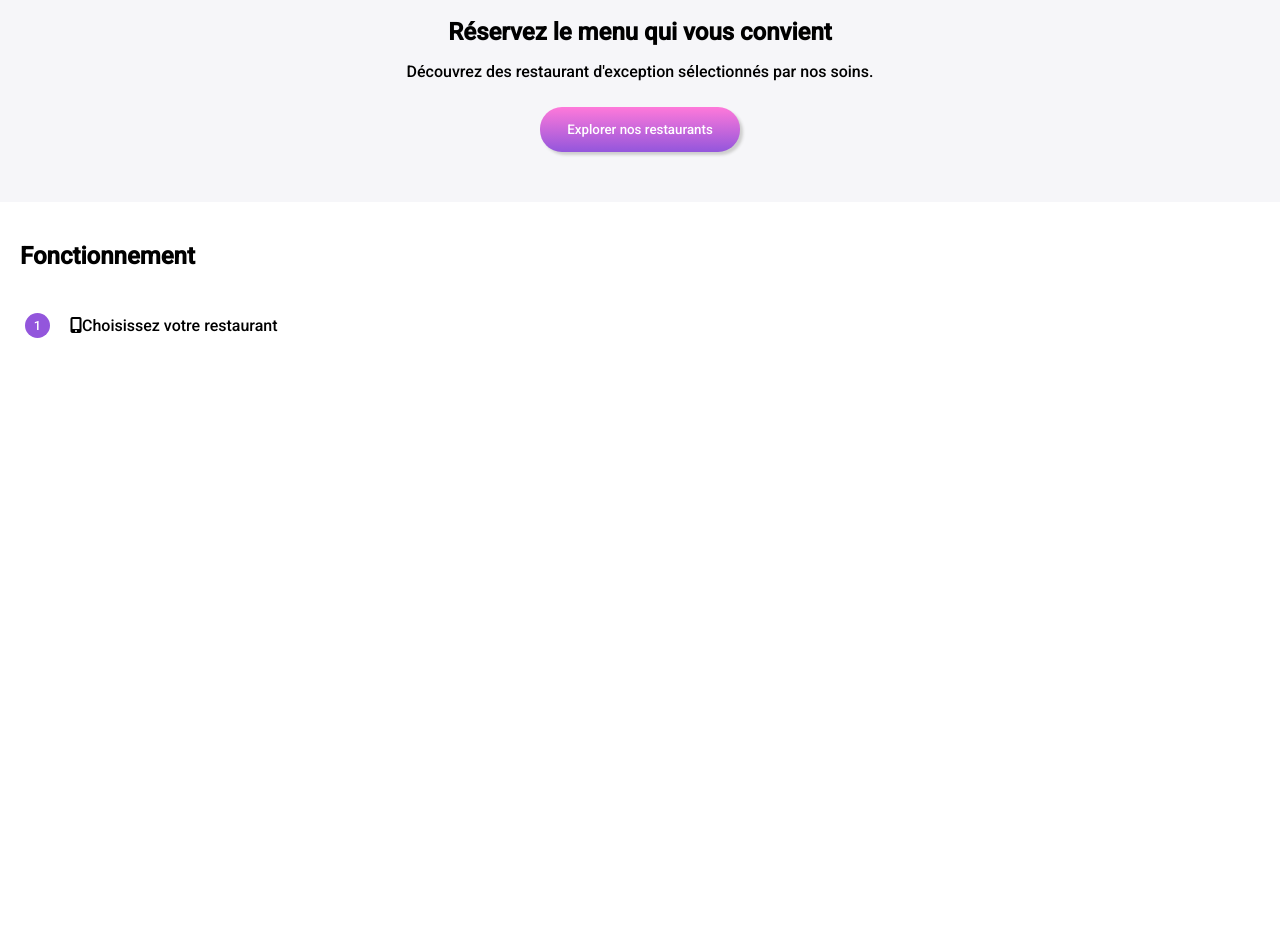
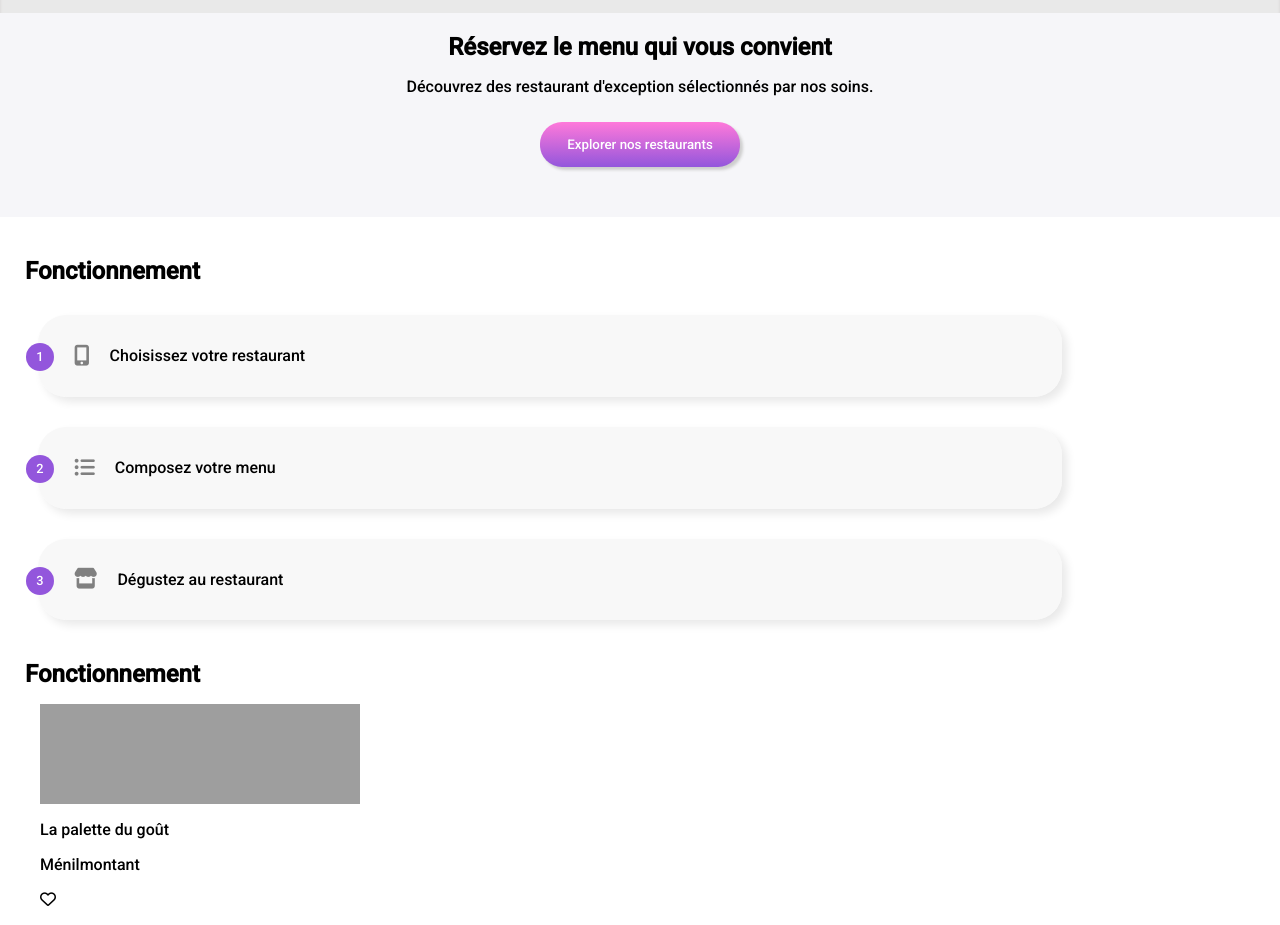
Before and after one commit to DidierD74/DidierDelly_3_20092021, a plain HTML site: page index.html in a window 1280 px wide. Shown: the part 107-1032 px from the top of the page. Before the commit the page ends 800 px from the top, so only its background shows below. Drawn offline with Linux system fonts and the light colour scheme; grey boxes are pictures that could not be loaded.

Commit message:
commit fonctionnement terminer

```diff
--- a/index.html
+++ b/index.html
@@ -33,12 +33,48 @@
       <section>
         <h1 class="h1_section2">Fonctionnement</h1>
         <div class="contener_fonctionnement">
-        <div class="band_1">
+        <div class="band">
           <p class="number">1</p>
-          <i class="fas fa-mobile-alt"></i>
+          <span class="icon"><i class="fas fa-mobile-alt"></i></span>
           <p>Choisissez votre restaurant</p>
         </div>
+
+        <div class="band">
+          <p class="number">2</p>
+          <span class="icon"><i class="fas fa-list-ul"></i></span>
+          <p>Composez votre menu</p>
         </div>
+
+        <div class="band">
+          <p class="number">3</p>
+          <span class="icon"><i class="fas fa-store"></i></span>
+          <p>Dégustez au restaurant</p>
+        </div>
+        </div>
+      <section>
+        <!--  Restaurants  -->
+        <h1 class="h1_section3">Fonctionnement</h1>
+        <div class="background_contener_restaurants">
+          <div class="contener_restaurants">
+
+            <figure>
+              <div class="img_la_palette_du_gout"></div>
+              <figcaption>
+                <p>La palette du goût</p>
+                <p>Ménilmontant</p>
+                <span><i class="far fa-heart"></i></span>
+              </figcaption>
+            </figure>
+
+
+
+          </div>
+
+
+        </div>
+
+      </section>
+
       </section>
     </main>
   </body>
--- a/style.css
+++ b/style.css
@@ -8,14 +8,18 @@ body {
   font-family: "Roboto", sans-serif;
 }
 
-/* HEADER */
+body {
+  font-size: 16px;
+}
+
+/* HEADER - LOGO */
 header {
   display: flex;
   justify-content: center;
-  margin: 10px 0 10px;
+  margin: 20px 0 15px;
 }
 
-/* 1ER SECTION */
+/* 1ERE SECTION - LOCALISATION ET RESERVATION */
 
 .contener_localisation_resto {
   width: 100%;
@@ -58,23 +62,31 @@ header {
   margin-bottom: 50px;
 }
 
-/* 2EME SECTION */
+/* 2EME SECTION - FONCTIONNEMENT */
 
 .h1_section2 {
-  margin: 40px 0 0 20px;
+  margin: 40px 0 0 25px;
+  font-size: 1.5em;
 }
 
-.band_1 {
+.band {
   display: flex;
   align-items: center;
-  margin: 30px 0 0 25px;
+  margin: 30px 0 0 38px;
+  background-color: #f3f3f38f;
+  border-radius: 28px;
+  width: 80%;
+  padding: 13px 0 13px 0;
+  box-shadow: 5px 5px 10px #e9e9e9;
 }
 
-.band_1 .number {
+.band .number {
   margin-right: 20px;
+  margin-left: -12px;
+  margin-top: 15px;
   background-color: #9356dc;
-  height: 25px;
-  width: 25px;
+  height: 28px;
+  width: 28px;
   border-radius: 50%;
   color: #fff;
   display: flex;
@@ -82,3 +94,38 @@ header {
   align-items: center;
   font-size: 0.8em;
 }
+
+.phone_txt {
+  display: flex;
+  justify-content: center;
+  align-items: center;
+}
+
+.icon {
+  margin-right: 20px;
+  color: #808080;
+  font-size: 1.3em;
+}
+
+.band:hover {
+  background-color: #9256dc1c;
+  box-shadow: 3px 3px 20px #c6bfbf;
+}
+
+.band:hover .icon {
+  color: #9356dc;
+}
+
+/* 3EME SECTION - RESTAURANTS */
+
+.h1_section3 {
+  margin: 40px 0 0 25px;
+  font-size: 1.5em;
+}
+
+.img_la_palette_du_gout {
+  background-image: url(img/restaurants/jay-wennington-N_Y88TWmGwA-unsplash.jpg);
+  background-size: cover;
+  height: 100px;
+  width: 320px;
+}
```
